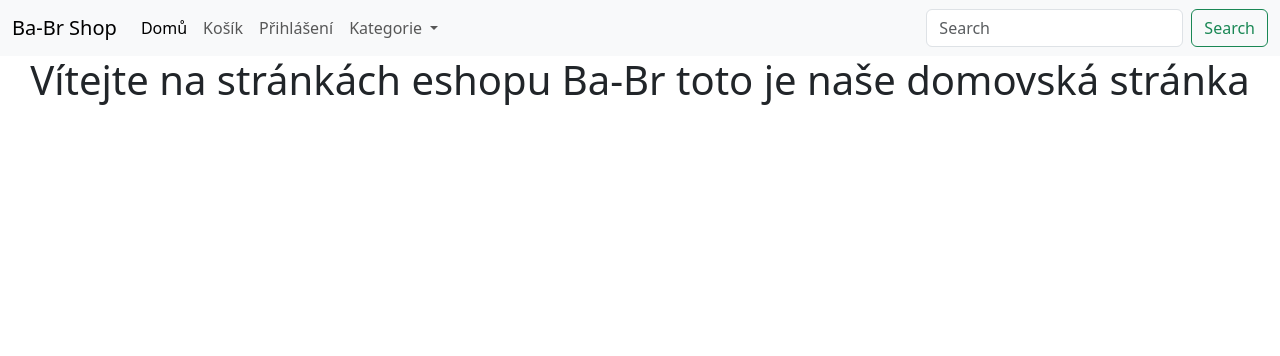
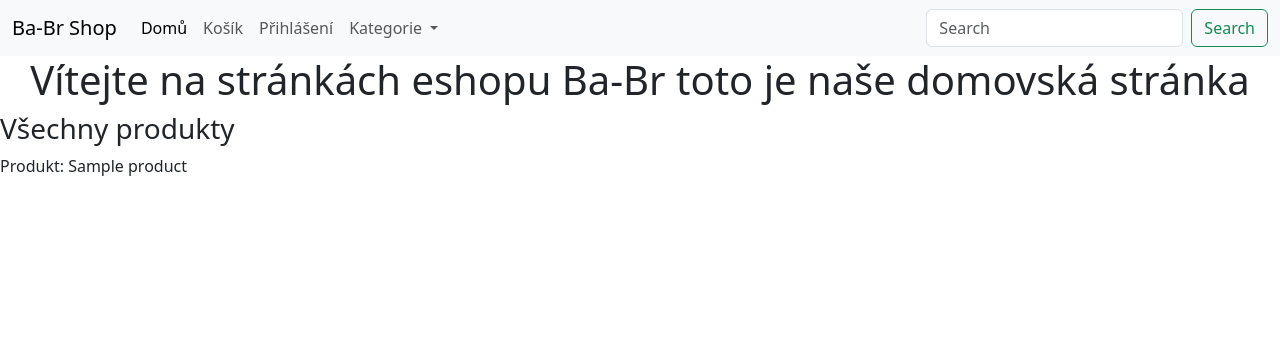
Before and after one commit to Tomas-Bartos/PythonRemoteCZ21_Eshop, a Django app: page /Eshop_app/homepage/ in a window 1280 px wide. Shown: the top 356 px of the page. Run offline with Django 4.2, Linux system fonts and the light colour scheme; tables that the repository leaves empty hold one stand-in row (values such as "Sample post").

Commit message:
feat: first model visible

```diff
--- a/Eshop/urls.py
+++ b/Eshop/urls.py
@@ -16,6 +16,11 @@ Including another URLconf
 from django.contrib import admin
 from django.urls import path, include
 
+from django.contrib import admin
+from Eshop_app.models import Product, Category
+
+admin.site.register(Product)
+admin.site.register(Category)
 urlpatterns = [
     path('admin/', admin.site.urls),
     # include URLS from Eshop_app urls.py
--- a/Eshop_app/templates/homepage.html
+++ b/Eshop_app/templates/homepage.html
@@ -6,4 +6,10 @@
 
 <h1>Vítejte na stránkách eshopu Ba-Br toto je naše domovská stránka</h1>
 
+<h3>Všechny produkty</h3>
+
+{% for produkt in all_products %}
+Produkt: {{produkt.name}}<br>
+{% endfor %}
+
 {% endblock %}
--- a/Eshop_app/views.py
+++ b/Eshop_app/views.py
@@ -6,6 +6,7 @@ from django.http import HttpResponse
 # request -> response
 # views are request handler
 
+from Eshop_app.models import Product
 
 # This function will render base.html page
 def base(request):
@@ -14,7 +15,10 @@ def base(request):
 
 # homepage
 def home_page(request):
-    return render(request, 'homepage.html')
+    return render(request, 'homepage.html',
+                  context={
+                      "all_products": Product.objects.all()
+                  })
 
 
 # cart
```
